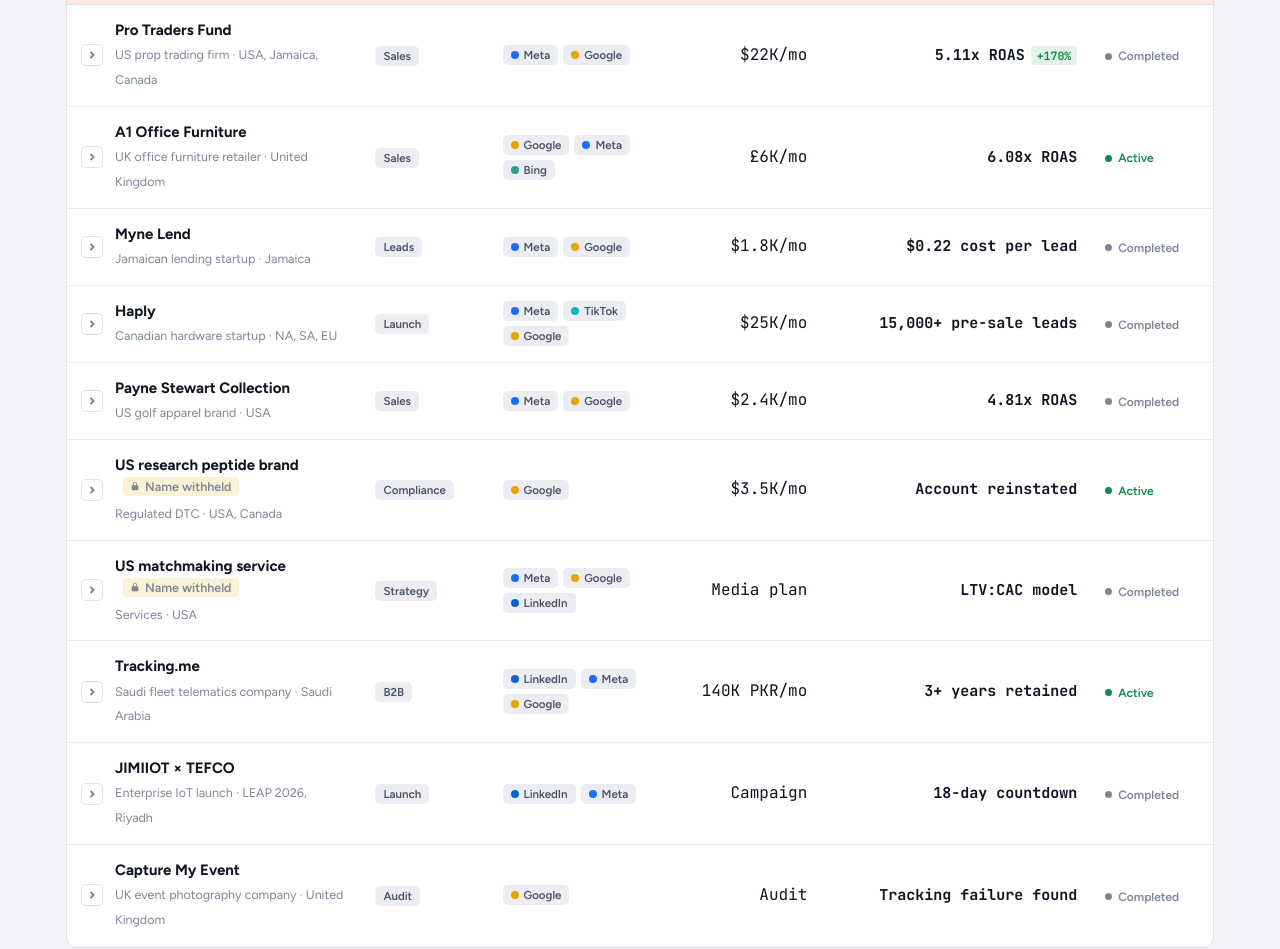
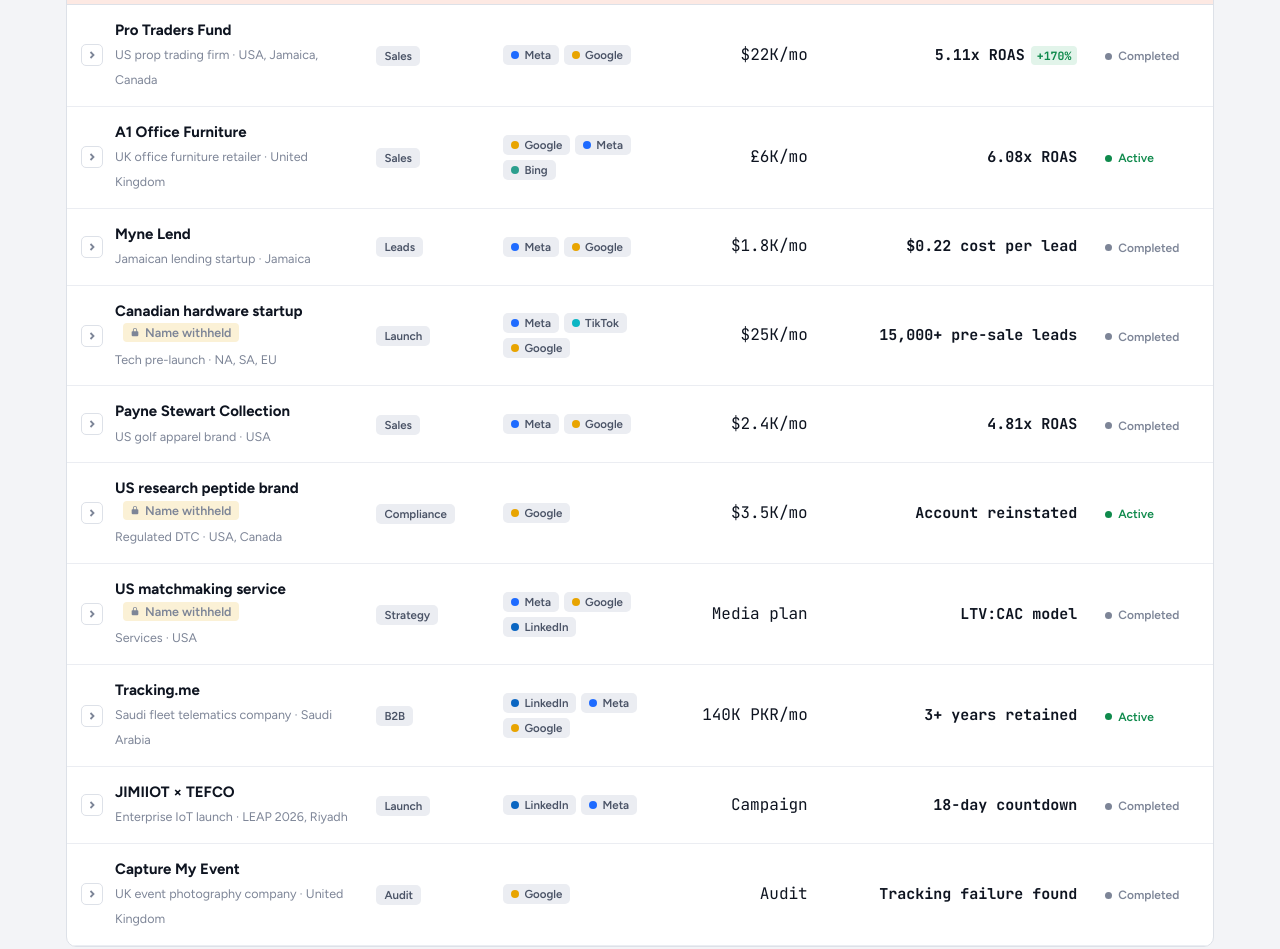
Before and after one commit to xeeshan7342/Portfolio, a plain HTML site: page index.html in a window 1280 px wide. Shown: the part 2095-3044 px from the top of the page. Drawn offline with Linux system fonts and the light colour scheme.

Commit message:
Hide two client names

```diff
--- a/index.html
+++ b/index.html
@@ -421,13 +421,12 @@ const CASES = [
     did:["Set up Meta Business Manager and Pixel","Implemented GTM for lead and event tracking","Designed a conversion-focused loan application landing page","Built a new Google Ads account with conversion setup","Launched targeted Meta and Google lead campaigns"],
     metrics:[["Leads (30 days)","3,438"],["Meta spend","$750.67"],["Cost per lead","$0.22"],["Daily spend","< $30"]],
     shots:[["shots/myne-meta.jpg","Meta Ads","Nov 2024: 3,438 applications at $0.22 each"]] },
-  { id:"haply", name:"Haply", alias:"Canadian hardware startup", nda:false, sector:"Tech pre-launch · NA, SA, EU",
+  { id:"hw-launch", name:"Canadian hardware startup", alias:"Canadian hardware startup", nda:true, sector:"Tech pre-launch · NA, SA, EU",
     obj:"Launch", plat:["Meta","TikTok","Google"], budget:"$25K/mo", kpi:"15,000+ pre-sale leads", status:"done",
     problem:["New 3D touch mouse entering a crowded tech market","Needed early-adopter demand before the Kickstarter launch"],
     did:["Teaser campaigns on Meta, TikTok and Google","Lead capture pages built for pre-sale sign-ups","Pre-launch funnel planned in Figma","Tech influencer partnerships for product demos","Conversion tracking across the pre-sale journey"],
     metrics:[["Kickstarter pledged","$112,553"],["Of funding goal","249%"],["Pre-sale leads","15,000+"],["Lead → pre-sale","5%"],["Social mentions","500+"]],
-    note:"MinVerse was a Kickstarter 'Project We Love' and won CES 2025 Best of Innovation.",
-    shots:[["shots/haply-kickstarter.jpg","Kickstarter","$112,553 pledged on a $45,267 goal"],["shots/haply-meta.jpg","Meta Ads","Pre-sale and lead campaigns, US/CA/EU/SA"]] },
+    note:"The product was a Kickstarter 'Project We Love' and won CES 2025 Best of Innovation." },
   { id:"payne", name:"Payne Stewart Collection", alias:"US golf apparel brand", nda:false, sector:"Shopify e-commerce · USA",
     obj:"Sales", plat:["Meta","Google"], budget:"$2.4K/mo", kpi:"4.81x ROAS", status:"done",
     problem:["Low orders despite previous ad spend","Poor targeting and a high cost per result"],
@@ -462,7 +461,7 @@ const CASES = [
     metrics:[["Avg engagement found","2 sec"],["Deliverables","3 reports"]] }
 ];
 
-const ROSTER = ["Haply","Pro Traders Fund","OriginFX","Payne Stewart Collection","A1 Office Furniture","Myne Lend","Tracking.me","Rafeeqi Umrah","Rafeeqi Tourism","ESL Tags","Gorex","Dick's Sporting Goods Open","Inspirity Invitational","Upper Deck Golf","Amateur Golf","Month Stayz Thailand","Ivox","Al Jamil","Qareeb Jumlah","Royal Flushh","Ignite Entertainment","Orange Whip","Nasologist","Adsell AI","Lorevelle","Dr Nad","Aspire Dental","Quran Ambassadors","Petzalia","Balayar","Members Tees","Momo Juice","Coconutt GO","ICMA Digital","Silver Relief Supply","ENOF","Surmer Collection","Tiglex","Whoosh","Capture My Event","JIMIIOT","TEFCO","Lapela Consulting","Azzurri Wellness","Bacteriostatics","Prestige Sciences","Spark Twice"];
+const ROSTER = ["Pro Traders Fund","OriginFX","Payne Stewart Collection","A1 Office Furniture","Myne Lend","Tracking.me","Rafeeqi Umrah","Rafeeqi Tourism","ESL Tags","Gorex","Dick's Sporting Goods Open","Inspirity Invitational","Upper Deck Golf","Amateur Golf","Month Stayz Thailand","Ivox","Al Jamil","Qareeb Jumlah","Royal Flushh","Ignite Entertainment","Orange Whip","Nasologist","Adsell AI","Lorevelle","Dr Nad","Aspire Dental","Quran Ambassadors","Petzalia","Balayar","Members Tees","Momo Juice","Coconutt GO","Silver Relief Supply","ENOF","Surmer Collection","Tiglex","Whoosh","Capture My Event","JIMIIOT","TEFCO","Lapela Consulting","Azzurri Wellness","Bacteriostatics","Prestige Sciences","Spark Twice"];
 // Extra names to keep off the roster even though they have no case study here.
 const HIDE = [];
 
```
